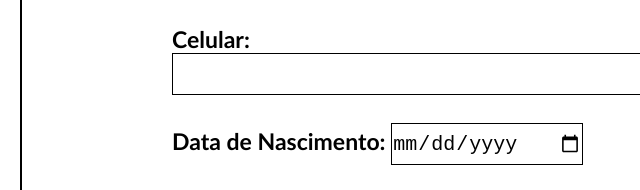
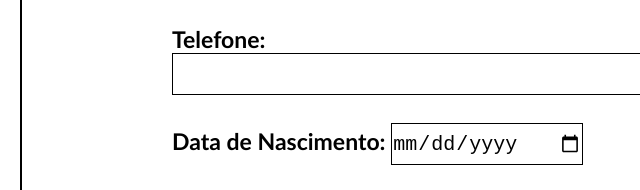
Before and after one commit to VictorCalori/site_medical, a plain HTML site: page cadastroTela/TeladeCadastro.html in a window 1280 px wide. Shown: the part 514-704 px from the top of the page, 0-640 px from the left. Drawn offline with Linux system fonts and the light colour scheme.

Commit message:
Update TeladeCadastro.html

```diff
--- a/cadastroTela/TeladeCadastro.html
+++ b/cadastroTela/TeladeCadastro.html
@@ -25,7 +25,7 @@
           <input> </input></p><br>
          <p>CPF: <br>
         <input></input></p><br>
-     <p>Celular: <br>
+     <p>Telefone: <br>
         <input> </input></p><br>
 
     <p><label for="data"> Data de Nascimento:</label>
```
